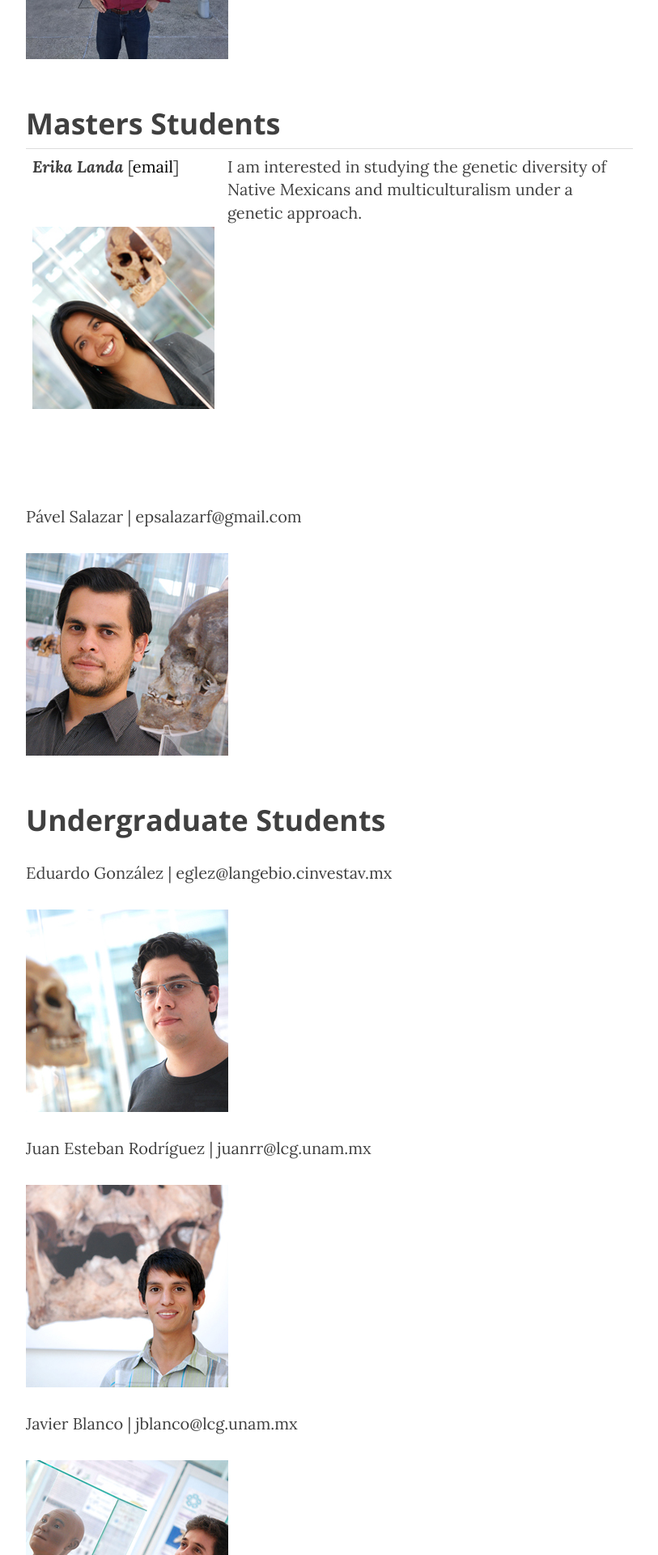
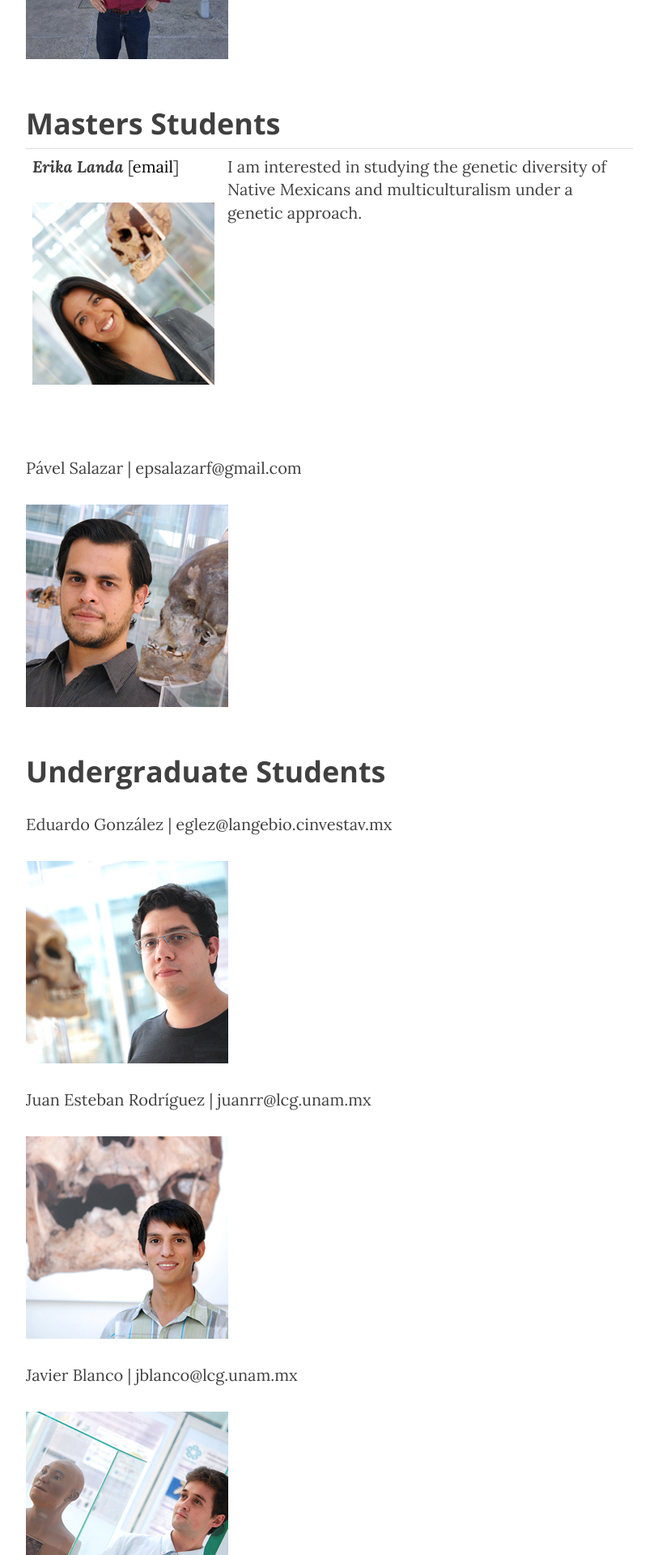
Before and after one commit to milkshakeplustip/milkshakeplustip.github.io, a Jekyll site: the page built from b_people.html, in a window 1280 px wide. Shown: the part 1681-3601 px from the top of the page at 81% size, without its empty margins (233-1046 px from the left). Built offline with Jekyll 4.4.1, drawn with Linux system fonts in a browser that asks for light colours; nearby versions of some CDN libraries.

Commit message:
a lo mejor <br> era mucho

```diff
--- a/b_people.html
+++ b/b_people.html
@@ -16,7 +16,7 @@
 <h2 class="section-heading">Masters Students</h2>
 <table style="width:100%">
 	<tr>
-		<td><b><i>Erika Landa </i></b>[<a href=elanda@langebio.cinvestav.mx>email</a>]<p><br><img src="/img/Erika250.jpg" alt="Erika" height="500" width="500"></br></p></td>
+		<td><b><i>Erika Landa </i></b>[<a href=elanda@langebio.cinvestav.mx>email</a>]<p><img src="/img/Erika250.jpg" alt="Erika" height="500" width="500"></p></td>
 		<td>I am interested in studying the genetic diversity of Native Mexicans and multiculturalism under a genetic approach.</td>
 	</tr>
 </table>
```
